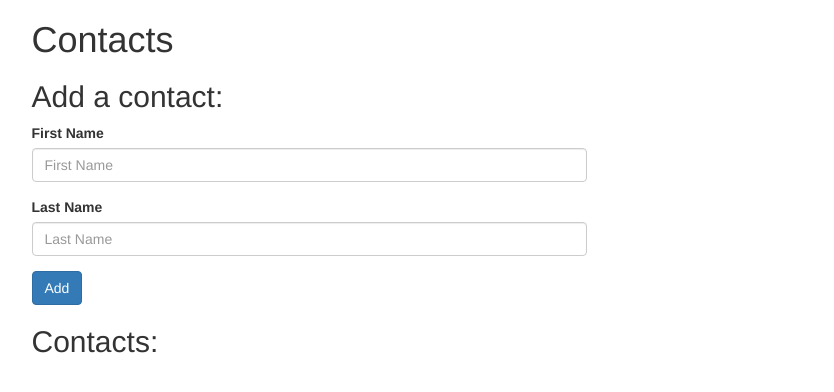
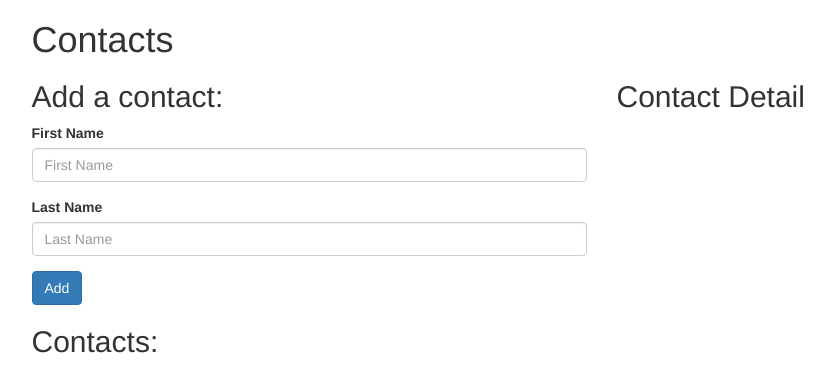
Before and after one commit to taivic/contacts, a plain HTML site: page index.html in a window 1280 px wide. Shown: the whole page, without its empty margins (331-1165 px from the left). Drawn offline with nearby package versions, Linux system fonts and the light colour scheme.

Commit message:
Added details column

```diff
--- a/index.html
+++ b/index.html
@@ -26,6 +26,10 @@
             <button type="submit" class="btn btn-primary">Add</button>
           </form>
         </div>
+        <div class="col-md-3">
+          <h1>&nbsp;</h1>
+          <h2>Contact Detail</h2>
+        </div>
       </div>
       <div class="row">
         <div class="col-md-6 col-md-offset-3 col-xs-12">
```
